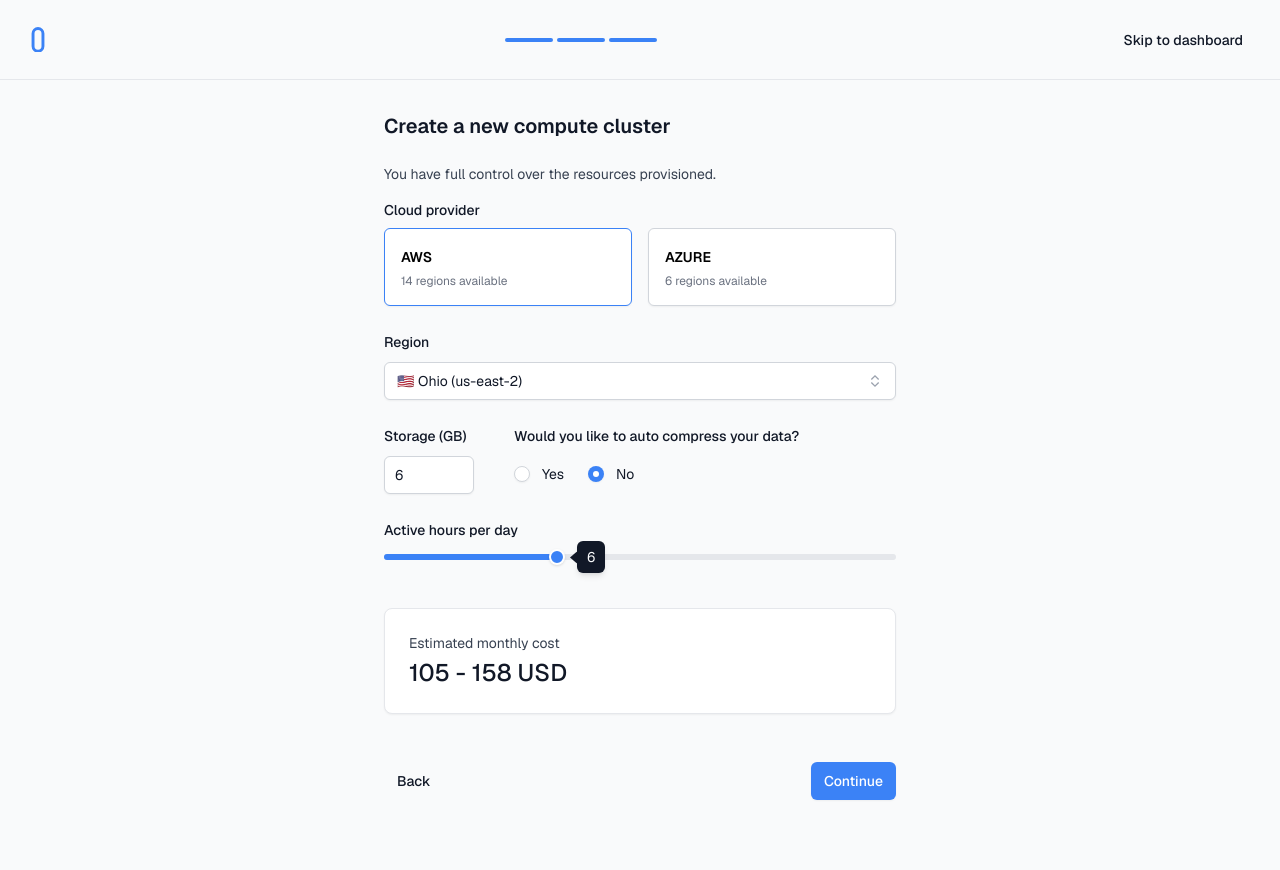
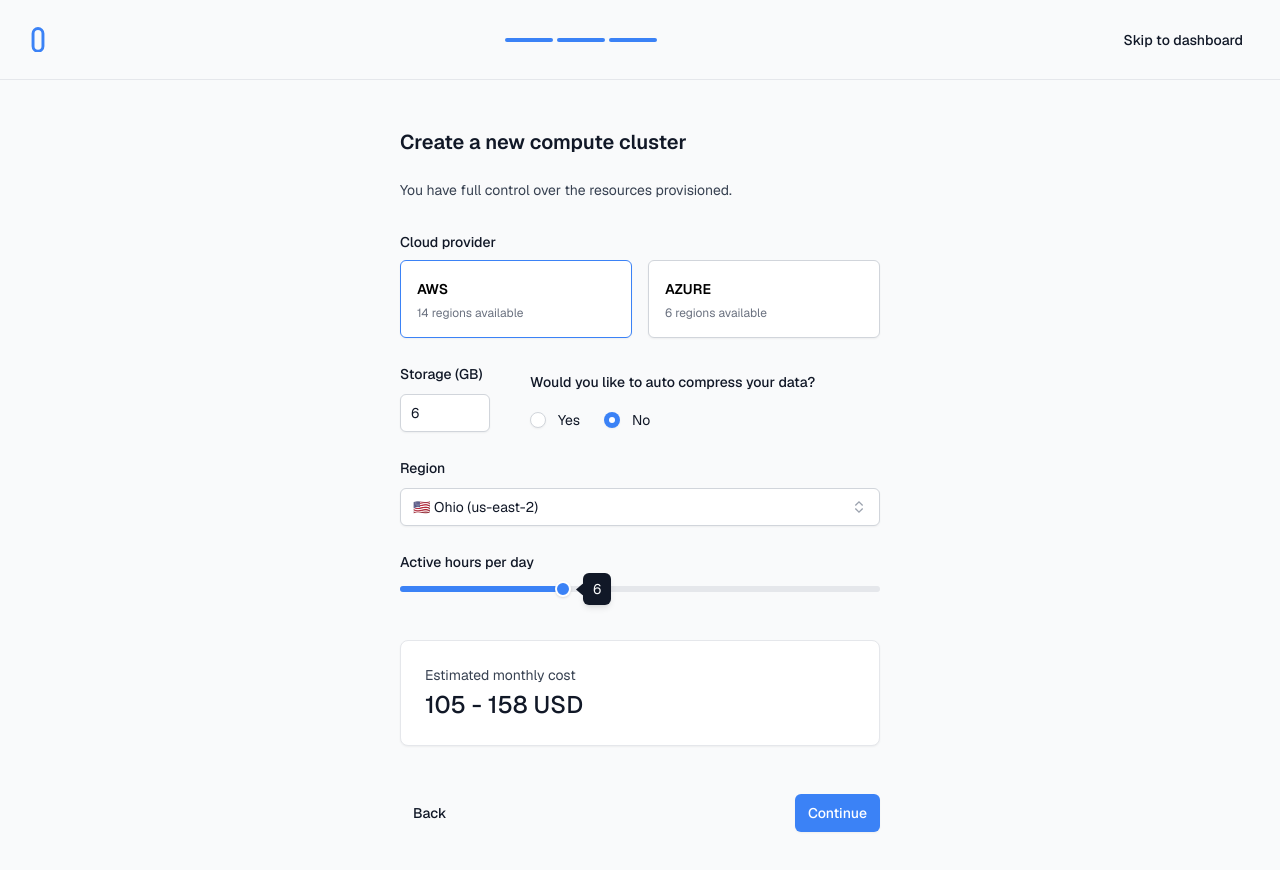
Before and after one commit to tremorlabs/template-insights, a Next.js app: page /onboarding/infrastructure in a window 1280 px wide. Shown: the top 870 px of the page. Built offline with nearby package versions, Linux system fonts and the light colour scheme.

Commit message:
update onboarding

```diff
--- a/src/app/onboarding/employees/page.tsx
+++ b/src/app/onboarding/employees/page.tsx
@@ -33,13 +33,18 @@ export default function Employees() {
     }, 600)
   }
   return (
-    <main className="container mx-auto p-4">
+    <main className="mx-auto p-4">
+      <div
+        className="animate-revealBottom"
+        style={{ animationDuration: "500ms" }}
+      >
         <h1 className="text-xl font-semibold text-gray-900">
           How many employees does your company have?
         </h1>
         <p className="mt-6 text-gray-700 sm:text-sm">
           This will help us customize the experience to you.
         </p>
+      </div>
 
       <form onSubmit={handleSubmit} className="mt-4">
         <RadioCardGroup
@@ -47,7 +52,16 @@ export default function Employees() {
           onValueChange={(value) => setSelectedEmployeeCount(value)}
           required
         >
-          {employeeCounts.map((count) => (
+          {employeeCounts.map((count, index) => (
+            <div
+              className="animate-revealBottom"
+              key={count.value}
+              style={{
+                animationDuration: "600ms",
+                animationDelay: `${100 + index * 50}ms`,
+                animationFillMode: "backwards",
+              }}
+            >
               <RadioCardItem
                 className="active:scale-[99%]"
                 key={count.value}
@@ -60,6 +74,7 @@ export default function Employees() {
                   </div>
                 </div>
               </RadioCardItem>
+            </div>
           ))}
         </RadioCardGroup>
         <div className="mt-6 flex justify-between">
--- a/src/app/onboarding/infrastructure/page.tsx
+++ b/src/app/onboarding/infrastructure/page.tsx
@@ -147,17 +147,29 @@ export default function PricingCalculator() {
   }
 
   return (
-    <main>
+    <main className="mx-auto p-4">
+      <div
+        style={{ animationDuration: "500ms" }}
+        className="animate-revealBottom"
+      >
         <h1 className="text-xl font-semibold text-gray-900">
           Create a new compute cluster
         </h1>
         <p className="mt-6 text-gray-700 sm:text-sm">
           You have full control over the resources provisioned.
         </p>
+      </div>
 
-      <form onSubmit={handleSubmit} className="mt-4">
+      <form onSubmit={handleSubmit} className="mt-8">
         <div className="flex flex-col gap-6">
-          <fieldset className="space-y-2">
+          <fieldset
+            className="animate-revealBottom space-y-2"
+            style={{
+              animationDuration: "500ms",
+              animationDelay: `200ms`,
+              animationFillMode: "backwards",
+            }}
+          >
             <legend className="text-sm font-medium text-gray-900 dark:text-gray-50">
               Cloud provider
             </legend>
@@ -187,30 +199,15 @@ export default function PricingCalculator() {
               ))}
             </RadioCardGroup>
           </fieldset>
-          <fieldset className="space-y-2">
-            <Label
-              className="text-sm font-medium text-gray-900 dark:text-gray-50"
-              htmlFor="region"
+
+          <fieldset
+            className="animate-revealBottom flex items-start gap-10 space-y-2"
+            style={{
+              animationDuration: "500ms",
+              animationDelay: `400ms`,
+              animationFillMode: "backwards",
+            }}
           >
-              Region
-            </Label>
-            <Select value={region} onValueChange={setRegion}>
-              <SelectTrigger id="region" className="w-full">
-                <SelectValue placeholder="Select region" />
-              </SelectTrigger>
-              <SelectContent>
-                {regionOptions[cloudProvider].map((option) => (
-                  <SelectItem key={option.value} value={option.value}>
-                    <span className="flex items-center gap-x-2">
-                      {option.label}
-                    </span>
-                  </SelectItem>
-                ))}
-              </SelectContent>
-            </Select>
-          </fieldset>
-
-          <fieldset className="flex items-start gap-10">
             <div className="space-y-2">
               <Label
                 className="text-sm font-medium text-gray-900 dark:text-gray-50"
@@ -250,7 +247,44 @@ export default function PricingCalculator() {
             </fieldset>
           </fieldset>
 
-          <fieldset className="space-y-3">
+          <fieldset
+            className="animate-revealBottom space-y-2"
+            style={{
+              animationDuration: "500ms",
+              animationDelay: `600ms`,
+              animationFillMode: "backwards",
+            }}
+          >
+            <Label
+              className="text-sm font-medium text-gray-900 dark:text-gray-50"
+              htmlFor="region"
+            >
+              Region
+            </Label>
+            <Select value={region} onValueChange={setRegion}>
+              <SelectTrigger id="region" className="w-full">
+                <SelectValue placeholder="Select region" />
+              </SelectTrigger>
+              <SelectContent>
+                {regionOptions[cloudProvider].map((option) => (
+                  <SelectItem key={option.value} value={option.value}>
+                    <span className="flex items-center gap-x-2">
+                      {option.label}
+                    </span>
+                  </SelectItem>
+                ))}
+              </SelectContent>
+            </Select>
+          </fieldset>
+
+          <fieldset
+            className="animate-revealBottom space-y-3"
+            style={{
+              animationDuration: "500ms",
+              animationDelay: `800ms`,
+              animationFillMode: "backwards",
+            }}
+          >
             <Label
               className="text-sm font-medium text-gray-900 dark:text-gray-50"
               htmlFor="hours"
@@ -268,7 +302,14 @@ export default function PricingCalculator() {
             />
           </fieldset>
 
-          <Card className="mt-6 space-y-1">
+          <Card
+            className="animate-revealBottom mt-6 space-y-1"
+            style={{
+              animationDuration: "500ms",
+              animationDelay: `1000ms`,
+              animationFillMode: "backwards",
+            }}
+          >
             <p className="text-gray-700 sm:text-sm">Estimated monthly cost</p>
             <p className="text-2xl font-medium text-gray-900">
               {calculatePrice()}
--- a/src/app/onboarding/products/page.tsx
+++ b/src/app/onboarding/products/page.tsx
@@ -137,22 +137,37 @@ export default function Products() {
   }
 
   return (
-    <main className="container mx-auto p-4">
+    <main className="mx-auto p-4">
+      <div
+        style={{ animationDuration: "500ms" }}
+        className="animate-revealBottom"
+      >
         <h1 className="text-xl font-semibold text-gray-900">
           Which products are you interested in?
         </h1>
         <p className="mt-6 text-gray-700 sm:text-sm">
           You can choose multiple. This will help us customize the experience.
         </p>
+      </div>
       <form onSubmit={handleSubmit} className="mt-4">
         <div className="space-y-2">
-          {categories.map((category) => (
+          {categories.map((category, index) => (
+            <div
+              className="animate-revealBottom"
+              key={category.id}
+              style={{
+                animationDuration: "600ms",
+                animationDelay: `${100 + index * 50}ms`,
+                animationFillMode: "backwards",
+              }}
+            >
               <CategoryItem
                 key={category.id}
                 category={category}
                 checked={checkedItems[category.id] || false}
                 onCheckedChange={handleCheckedChange}
               />
+            </div>
           ))}
         </div>
         <div className="mt-6 flex justify-end">
--- a/tailwind.config.ts
+++ b/tailwind.config.ts
@@ -1,4 +1,4 @@
-import type { Config } from "tailwindcss";
+import type { Config } from "tailwindcss"
 
 const config: Config = {
   darkMode: "selector",
@@ -50,6 +50,16 @@ const config: Config = {
           from: { opacity: "1", transform: "translateX(0)" },
           to: { opacity: "1", transform: "translateX(100%)" },
         },
+        "revealBottom": {
+          from: {
+            opacity: "0",
+            transform: "translateY(12px)",
+          },
+          to: {
+            opacity: "1",
+            transform: "translateY(0px)",
+          },
+        },
       },
       animation: {
         hide: "hide 150ms cubic-bezier(0.16, 1, 0.3, 1)",
@@ -67,6 +77,7 @@ const config: Config = {
           "dialogOverlayShow 150ms cubic-bezier(0.16, 1, 0.3, 1)",
         dialogContentShow:
           "dialogContentShow 150ms cubic-bezier(0.16, 1, 0.3, 1)",
+        "revealBottom": "revealBottom ease-in-out",
       },
       // @CHRIS: further needed?
       transitionProperty: {
@@ -75,5 +86,5 @@ const config: Config = {
     },
   },
   plugins: [require("@tailwindcss/forms")],
-};
-export default config;
+}
+export default config
```
Lines whose indentation alone changed are shown as unchanged.
